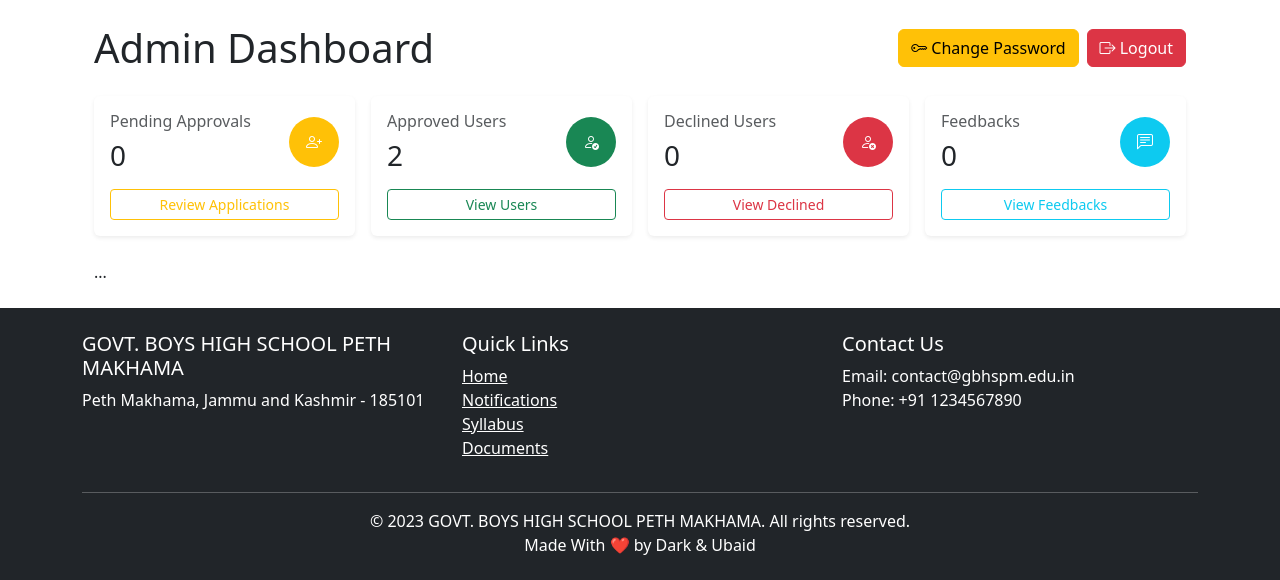
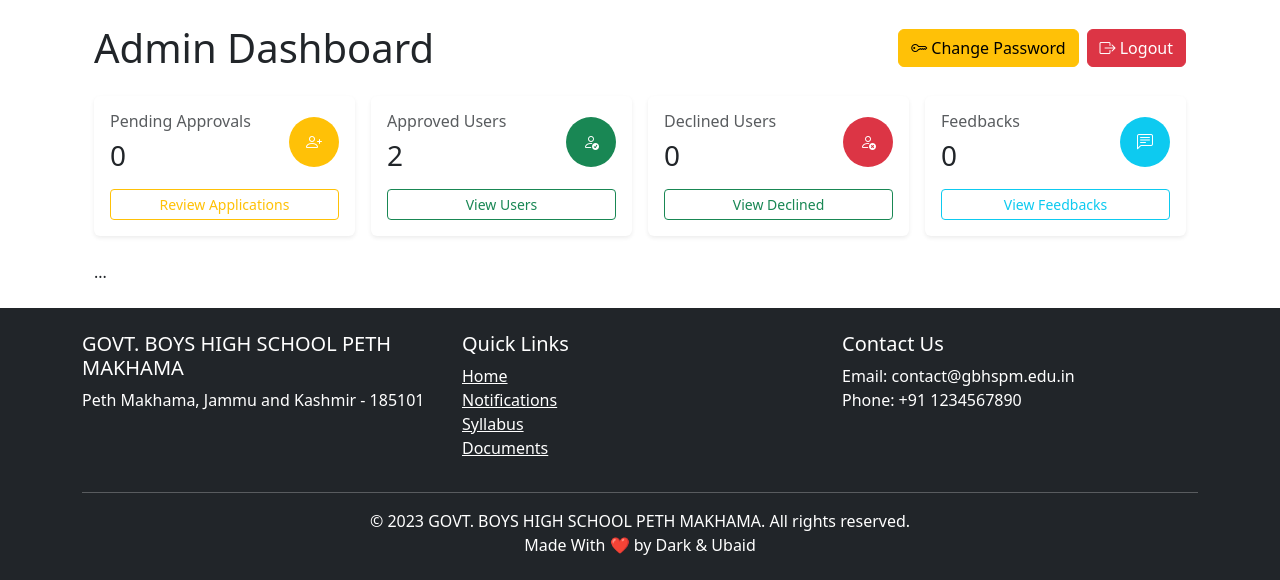
Before and after one commit to d0x-dev/web, a Flask app: page /admin/dashboard in a window 1280 px wide. Shown: the part 62-642 px from the top of the page. Run offline with Flask 3, Linux system fonts and the light colour scheme; the visitor is signed in with stand-in values (Sample User, id 1); data that the repository does not hold is empty.

Commit message:
Update dashboard.html

```diff
--- a/templates/admin/dashboard.html
+++ b/templates/admin/dashboard.html
@@ -71,7 +71,7 @@
                         </div>
                     </div>
                     <div class="mt-3">
-                        <a href="{{ url_for('manage_users') }}" class="btn btn-sm btn-outline-danger w-100">
+                        <a href="{{ url_for('approved_users') }}" class="btn btn-sm btn-outline-success w-100">
                             View Declined
                         </a>
                     </div>
```
